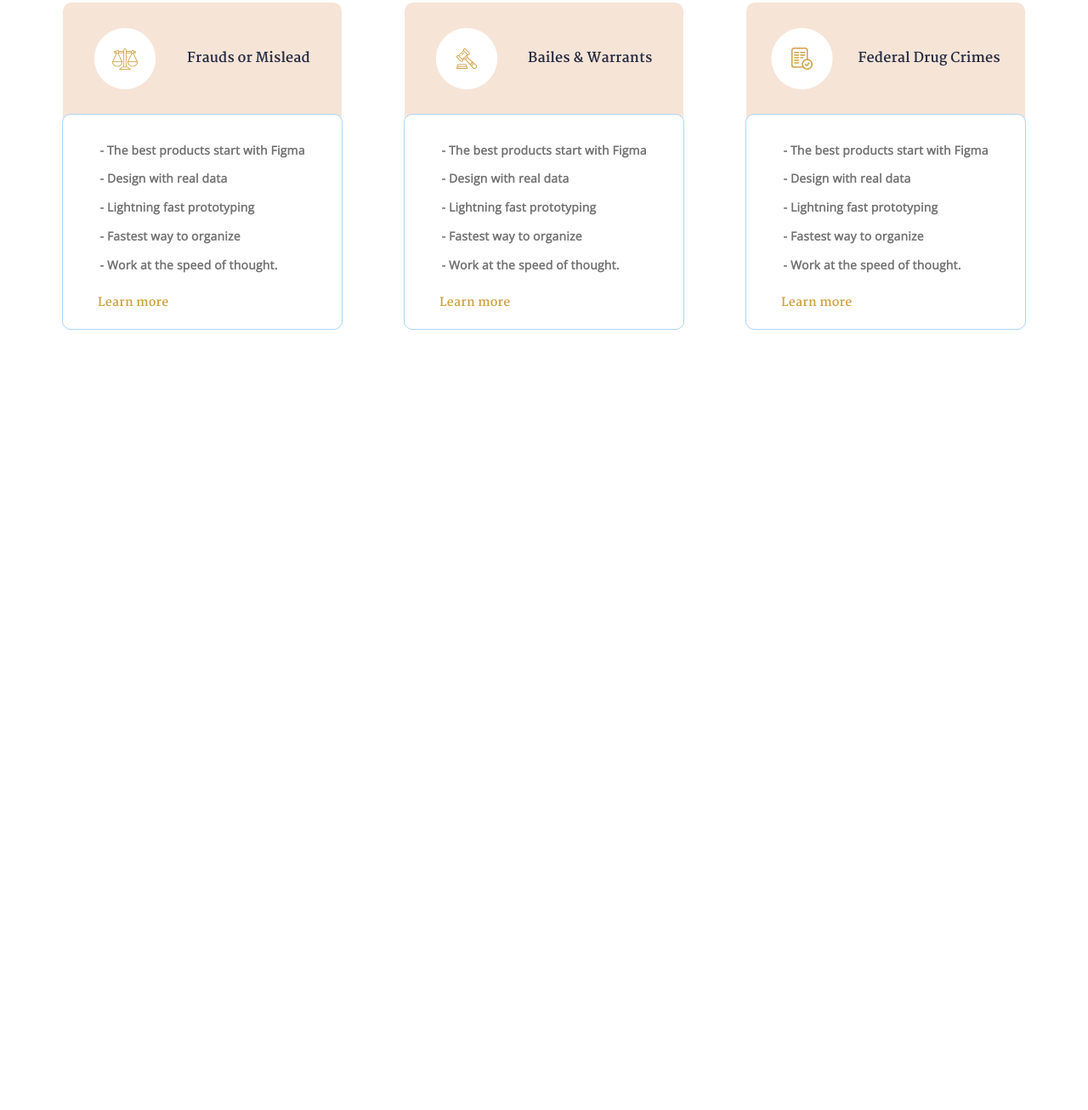
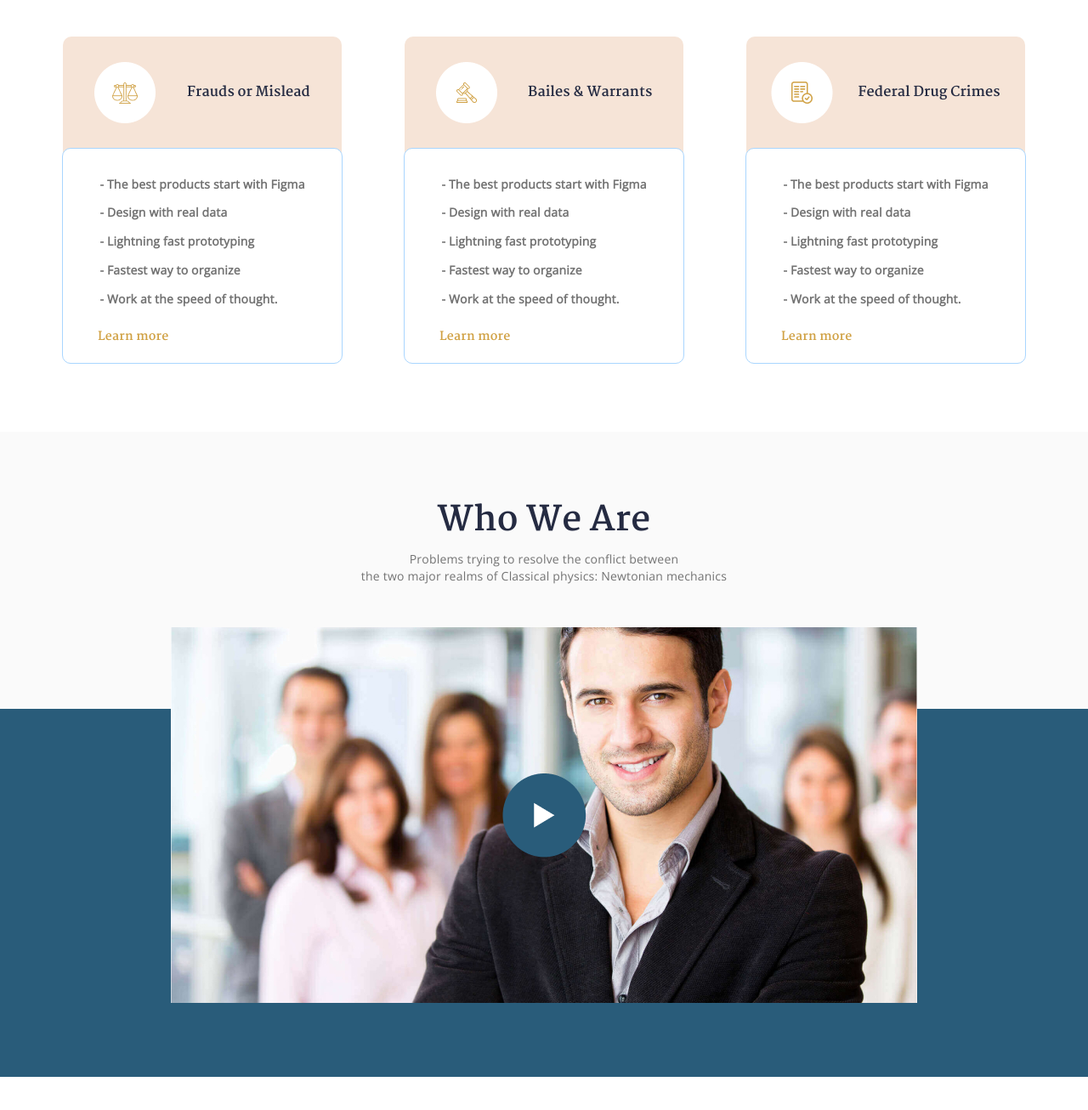
Before and after one commit to i0ji/sm_litigade, a website built with webpack: page src/index.html in a window 1280 px wide. Shown: the part 1080-2386 px from the top of the page at 85% size. Before the commit the page ends 1568 px from the top, so only its background shows below. Built offline with nearby package versions, Linux system fonts and the light colour scheme; files whose address does not match are found by name.

Commit message:
small tuning//about-block w/adaptive done

```diff
--- a/src/index.html
+++ b/src/index.html
@@ -118,8 +118,8 @@
 <!-- ---------- ADVICE-BLOCK ---------- -->
     <section class="advice-block">
 
-        <!-- ---------- ADVICE-COMMON-TITLE -->
-        <div class="advice-block section-title">
+        <!-- ---------- ADVICE-TITLE -->
+        <div class="section-title">
             <h1 class="common-title-m">Practice Advice</h1>
             <p class="common-title-text">Problems trying to resolve the conflict between<br>
                 the two major realms of Classical physics: Newtonian mechanics </p>
@@ -198,6 +198,23 @@
         </div>
     </section>
 
+<!-- ---------- ABOUT-BLOCK ---------- -->
+    <section class="about-block">
+
+        <!-- ---------- ABOUT-TITLE -->
+        <div class="section-title">
+            <h1 class="common-title-m">Who We Are</h1>
+            <p class="common-title-text">Problems trying to resolve the conflict between<br>
+                the two major realms of Classical physics: Newtonian mechanics </p>
+        </div>
+
+        <!-- ---------- ABOUT-VIDEO -->
+        <div class="about-block__video">
+            <img class="cover" src="img/about/cover.jpg" alt="Who we are?">
+            <img class="play-button" src="img/about/play-b.png" alt="PLAY">
+        </div>
+
+    </section>
 
 </body>
 </html>
--- /dev/null
+++ b/src/styles/_about.scss
@@ -0,0 +1,48 @@
+// ---------- ABOUT-BLOCK ----------
+.about-block {
+  background: linear-gradient(0deg, $brand-navy 57%, #FAFAFA 57%);
+  height: 759px;
+
+  // ---------- ABOUT-TITLE ----------
+  .section-title {
+    padding: 80px 0 50px 0;
+    margin-bottom: 0;
+  }
+
+  // ---------- ABOUT-VIDEO ----------
+  &__video {
+    display: flex;
+    justify-content: center;
+    align-items: center;
+    position: relative;
+
+    .cover {
+      height: 442px;
+      width: auto;
+    }
+
+    .play-button {
+      position: absolute;
+    }
+  }
+}
+
+
+// ---------- ABOUT-MEDIA ----------
+@media (max-width: 991.98px) {
+  .about-block__video {
+    .cover {
+      object-fit: cover;
+      width: 400px;
+    }
+  }
+}
+
+@media (max-width: 575.98px) {
+  .about-block__video {
+    .cover {
+      object-fit: cover;
+      width: 350px;
+    }
+  }
+}
--- a/src/styles/_advice.scss
+++ b/src/styles/_advice.scss
@@ -1,11 +1,9 @@
 // ---------- ADVICE-BLOCK ----------
 .advice-block {
-  margin-bottom: 100px;
 
-  .common-title-text {
-    width: 431px;
-  }
+  // ---------- ADVICE-TITLE
 
+  // ---------- ADVICE-ITEM-LIST
   .advice-block__item-list {
     display: flex;
     flex-flow: row wrap;
@@ -86,6 +84,8 @@
   }
 }
 
+
+// ---------- ADVICE-BLOCK-MEDIA ----------
 @media (max-width: 1200px) {
   .advice-block {
     &__item-list {
--- a/src/styles/_header.scss
+++ b/src/styles/_header.scss
@@ -2,6 +2,8 @@
 header {
   background-color: #d8dcdf;
   margin-bottom: 80px;
+  justify-content: center;
+  display: flex;
 
   .content {
     background-image: url('../img/header/cover.png');
@@ -220,7 +222,6 @@ header {
       background-repeat: no-repeat;
 
 
-
       .header__navbar-buttons {
         justify-content: center;
         min-width: 113px;
@@ -233,6 +234,7 @@ header {
       .header__navbar-ul {
         width: 20vw;
       }
+
       .header__navbar-buttons {
         display: none;
       }
@@ -253,7 +255,7 @@ header {
 
         &-title {
           display: flex;
-          justify-content: space-between;
+          justify-content: space-evenly;
           width: 100%;
 
           .navbar__title-adaptive-buttons {
@@ -276,7 +278,7 @@ header {
             text-align: center;
             letter-spacing: 0.2px;
             color: #737373;
-            }
+          }
         }
 
         ul {
@@ -297,7 +299,7 @@ header {
     .content {
       .header__booking-block {
         width: auto;
-        margin: 0 auto ;
+        margin: 0 auto;
         height: 1269px;
         display: flex;
         flex-direction: column;
--- a/src/styles/main.scss
+++ b/src/styles/main.scss
@@ -4,24 +4,27 @@
 @import 'colors';
 @import 'header';
 @import 'advice';
+@import 'about';
 
 // ---------- COMMON-SETTINGS ----------
 section, .content
 {
   max-width: 1440px;
-  margin: 40px auto ;
+  margin-top: 80px;
+  margin-bottom: 40px;
 }
 
 // ---------- SECTION-MEDIA
 @media (min-width: 575.98px){
   section {
     max-width: 540px;
-    margin: auto;
+    margin-left: auto;
+    margin-right: auto;
     padding: 0;
   }
 }
 @media (min-width: 767.98px){
-  sec {
+  section {
     max-width: 720px;
   }
 }
@@ -85,8 +88,6 @@ a:visited {
   color: $brand-dark-blue;
 }
 
-
-
 .common-title-text {
   font-family: 'Open Sans', sans-serif;
   font-style: normal;
```
Also changed, not shown: src/img/about/cover.jpg (added), src/img/about/play-b.png (added), src/styles/main.css, 1 other file.
